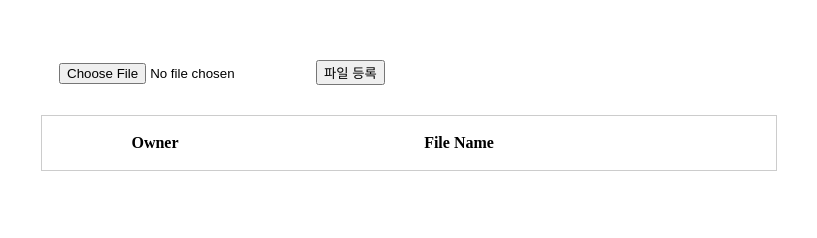
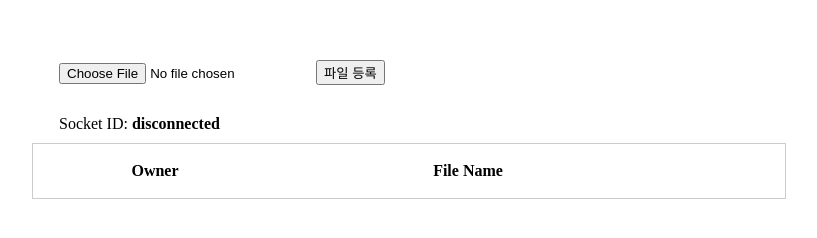
Before and after one commit to jungdu/p2p-browser-file-transfer, a website built with webpack: page public/index.html in a window 1280 px wide. Shown: the whole page, without its empty margins (231-1048 px from the left). Built offline with nearby package versions, Linux system fonts and the light colour scheme.

Commit message:
Update: 자신의 소켓 아이디 표시 기능 추가

```diff
--- a/public/index.html
+++ b/public/index.html
@@ -4,15 +4,20 @@
   <meta charset="UTF-8">
   <meta http-equiv="X-UA-Compatible" content="IE=edge">
   <meta name="viewport" content="width=device-width, initial-scale=1.0">
-  <title>Document</title>
+  <title>P2P 파일 공유</title>
   <style>
     #fileForm{
       max-width: 700px;
       margin: 60px auto 0;
     }
 
+    #socketIdContainer{
+      max-width: 700px;
+      margin: 30px auto 0;
+    }
+
     #uploadFileTable{
-      margin: 30px auto 0;
+      margin: 10px auto 0;
       border: 1px solid #ccc;
       padding: 10px;
     }
@@ -24,6 +29,7 @@
     }
     #uploadFileTable th:nth-child(1){
       width: 200px;
+      padding: 0 10px;
     }
     #uploadFileTable th:nth-child(2){
       width: 400px;
@@ -38,6 +44,7 @@
     <input type="file" id="fileInput">
     <button id="registerFileBtn">파일 등록</button>
   </div>
+  <div id="socketIdContainer">Socket ID: <b id="socketId">disconnected</b></div>
   <table id="uploadFileTable">
     <thead>
       <tr>
@@ -49,8 +56,6 @@
     <tbody id="uploadFileListTbody">
     </tbody>
   </table>
-
-
   <script src="./bundle.js"></script>
 </body>
 </html>
--- a/src/client/index.ts
+++ b/src/client/index.ts
@@ -7,6 +7,7 @@ import {uploadFileManager} from "./UploadFileManager"
 const fileInput = document.getElementById("fileInput") as HTMLInputElement;
 const registerFileBtn = document.getElementById("registerFileBtn") as HTMLButtonElement;
 const uploadFileListTbody = document.getElementById("uploadFileListTbody") as HTMLElement;
+const socketId = document.getElementById("socketId") as HTMLElement;
 
 let socket:Socket | null = null;
 let connectionManager:RTCConnectionManager| null = null;
@@ -43,10 +44,14 @@ registerFileBtn.addEventListener("click", () => {
 
 function connectSocket(){
   socket = io("http://localhost:4000");
+
+  socket.on('connect', () => {
+    socketId.innerText = getCurrentSocket().id;
+  });
+
   connectionManager = new RTCConnectionManager(socket)
   socket.on('getUploadFileList', handleGetUploadFileList)
   socket.emit('getUploadFileList');
-
   function handleGetUploadFileList(files:UploadFile[]){
     console.log("handleGetUploadFileList");
     uploadFileListTbody.innerHTML = ""
```
